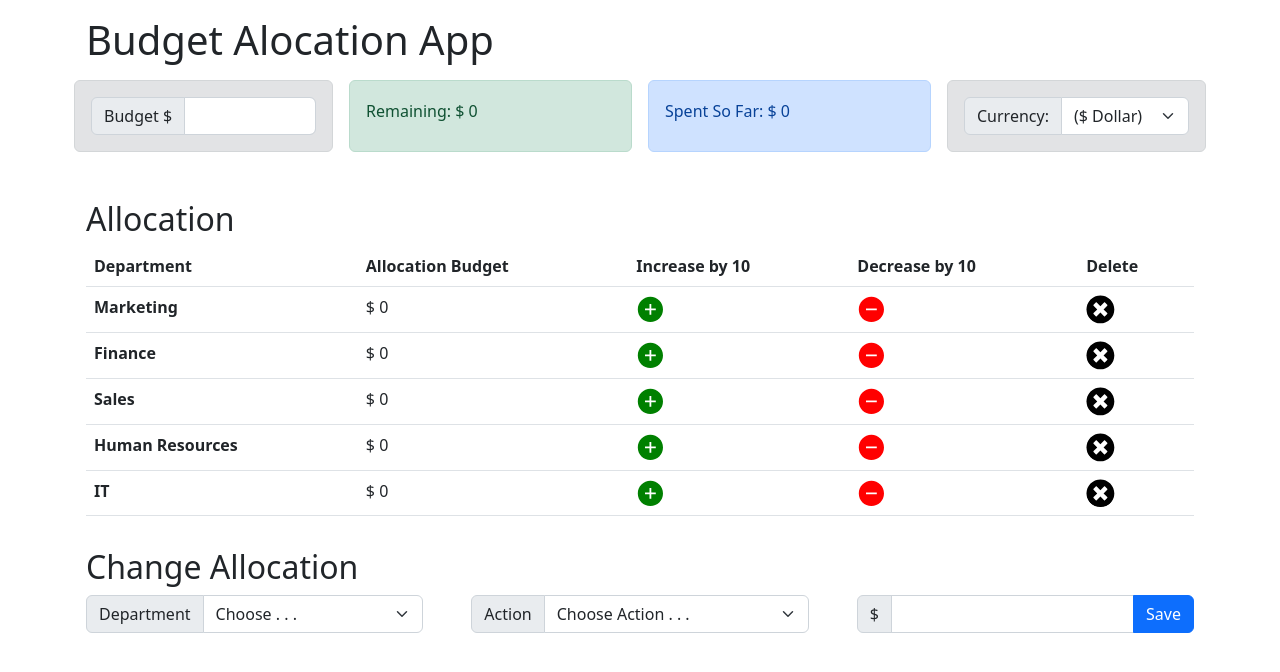
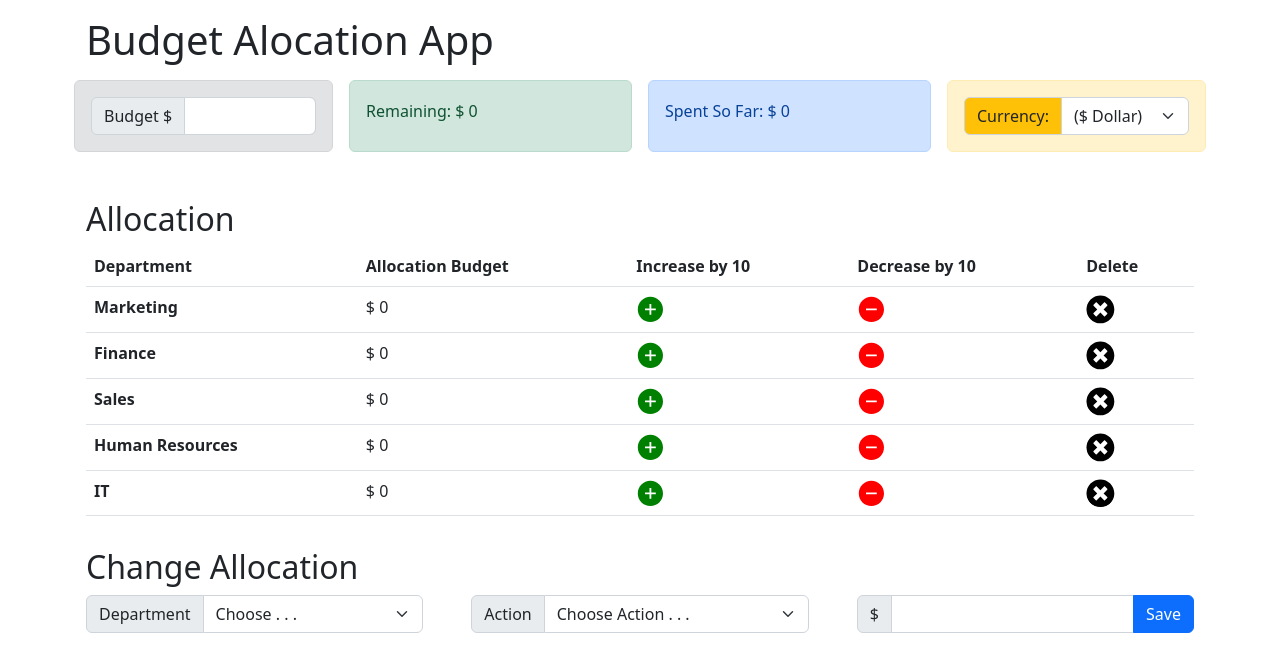
Before and after one commit to zackfedev/react-budget-allocation, a React (Vite) app: page / in a window 1280 px wide. Shown: the top 672 px of the page. Built offline with nearby package versions, Linux system fonts and the light colour scheme.

Commit message:
add color on input  and delete import hook

```diff
--- a/src/components/AllocationInput.jsx
+++ b/src/components/AllocationInput.jsx
@@ -16,7 +16,7 @@ const AllocationInput = () => {
 
     if (types === "increase" && +inputValue <= +budget - spended) {
       dispatch({ type: "ADD_ALLOCATION", payload: payObj });
-    } else if (types === "decrease") {
+    } else if (types === "decrease" && +inputValue) {
       dispatch({ type: "RED_ALLOCATION", payload: payObj });
     } else if (inputValue === "" || department === "") {
       alert("Set Option First");
--- a/src/components/BudgetSpend.jsx
+++ b/src/components/BudgetSpend.jsx
@@ -43,7 +43,7 @@ const BudgetSpend = () => {
           Spent So Far: {currency} {spended}
         </h6>
       </div>
-      <div className='col alert alert-secondary input-group'>
+      <div className='col alert alert-warning input-group'>
         <Location />
       </div>
     </div>
--- a/src/components/Location.jsx
+++ b/src/components/Location.jsx
@@ -13,7 +13,7 @@ const Location = () => {
 
   return (
     <>
-      <span className='input-group-text'>Currency: </span>
+      <span className='input-group-text bg-warning'>Currency: </span>
       <select
         onChange={(e) => handleCurrency(e.target.value)}
         defaultValue={currency}
```
